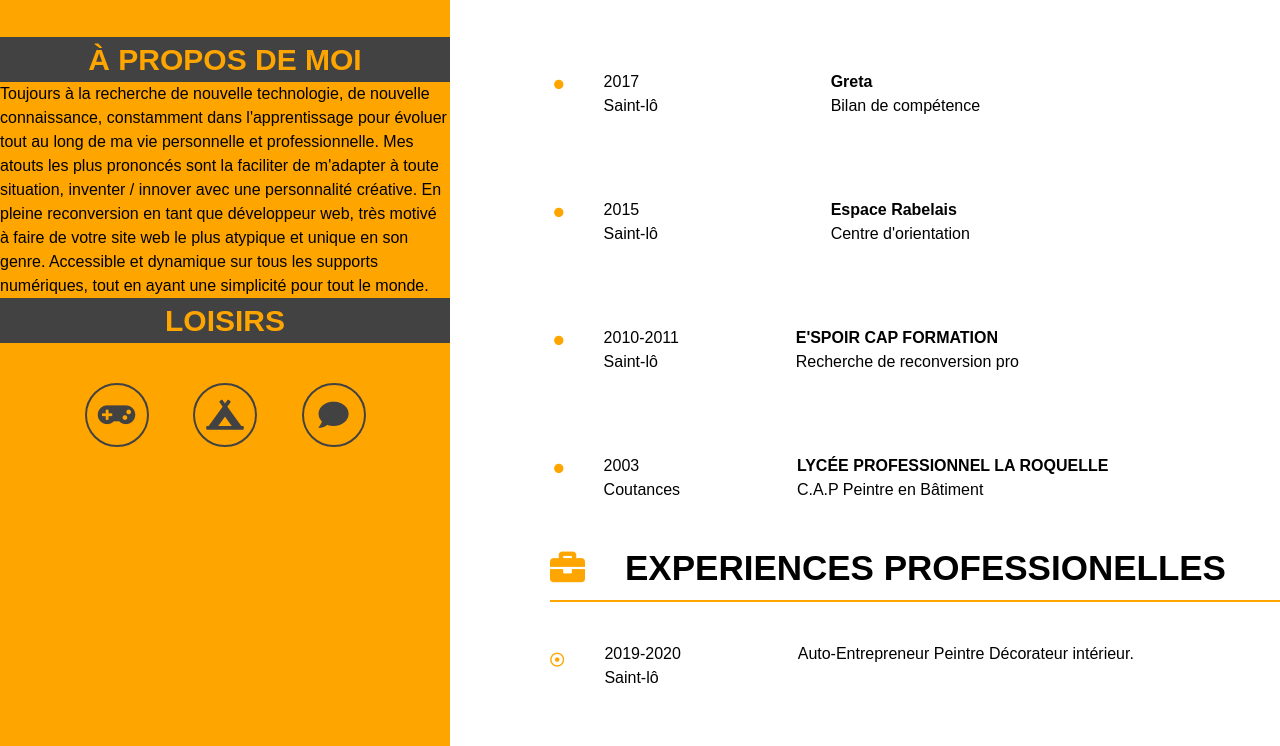
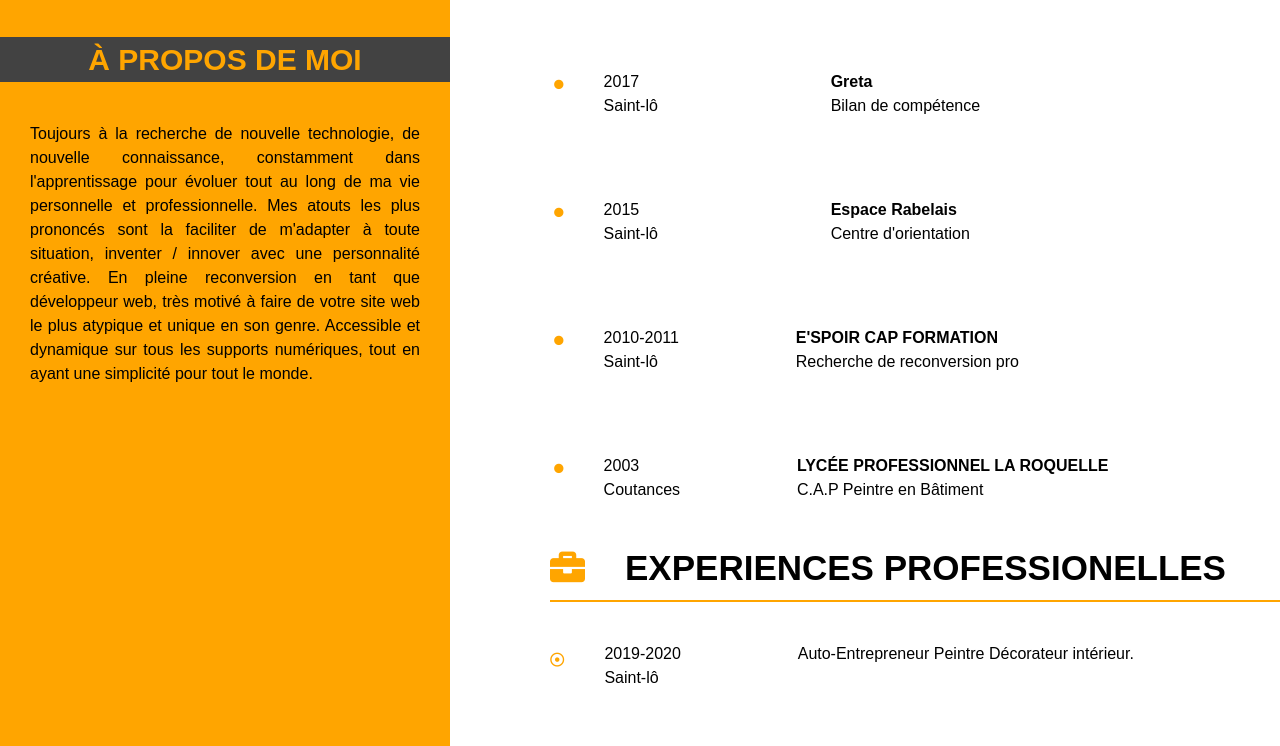
Before and after one commit to jackwonka/Openclassrooms-Projet-2, a plain HTML site: page index.html in a window 1280 px wide. Shown: the part 754-1500 px from the top of the page. Drawn offline with Linux system fonts and the light colour scheme.

Commit message:
ajustement

```diff
--- a/style.css
+++ b/style.css
@@ -44,11 +44,7 @@ img{
     font-weight: 600;
 }
 .me{
-<<<<<<< HEAD
     padding: 40px 30px 41rem 30px;
-=======
-    padding: 40px 30px 52rem 30px;
->>>>>>> 757821b0845c494beaa8aaa7ddef9f296814ab6c
     text-align: justify;
 }
 /* ----------Aside-Profil__Leisure-Icons---------- */
```
